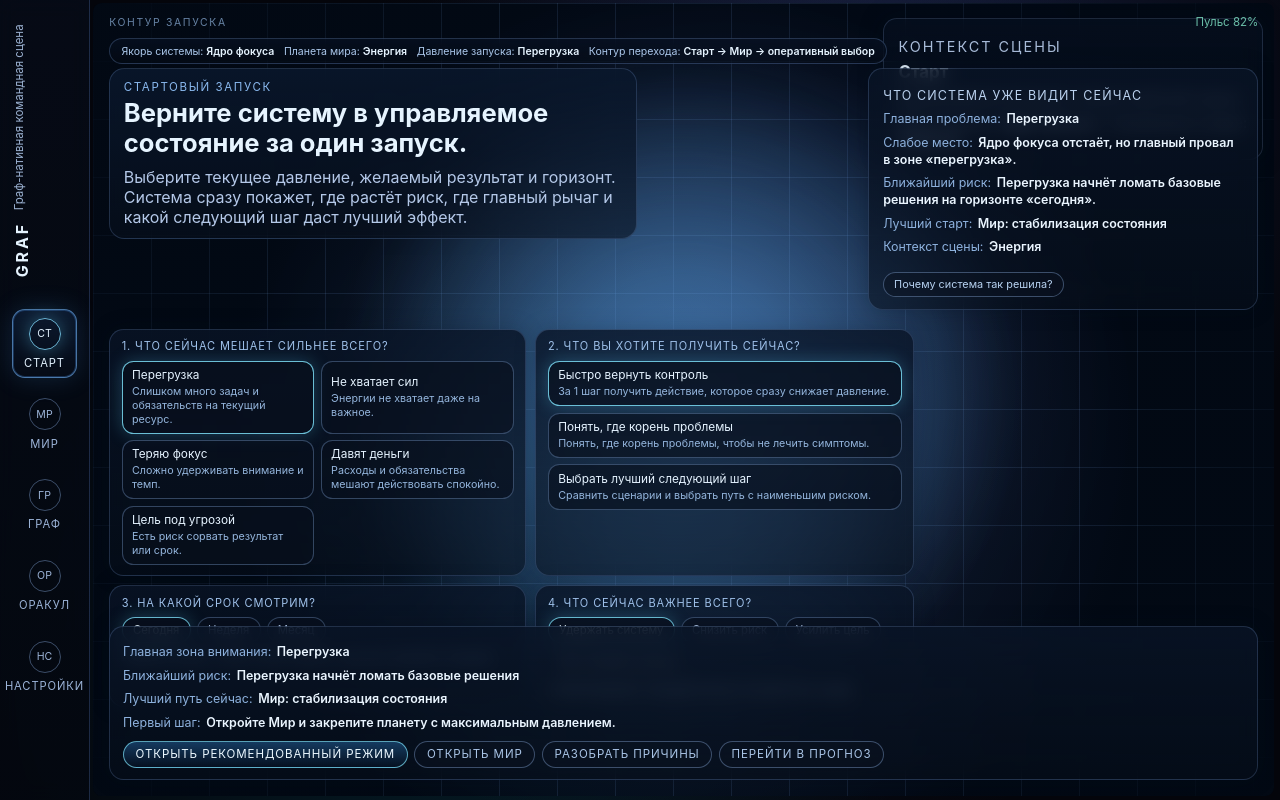
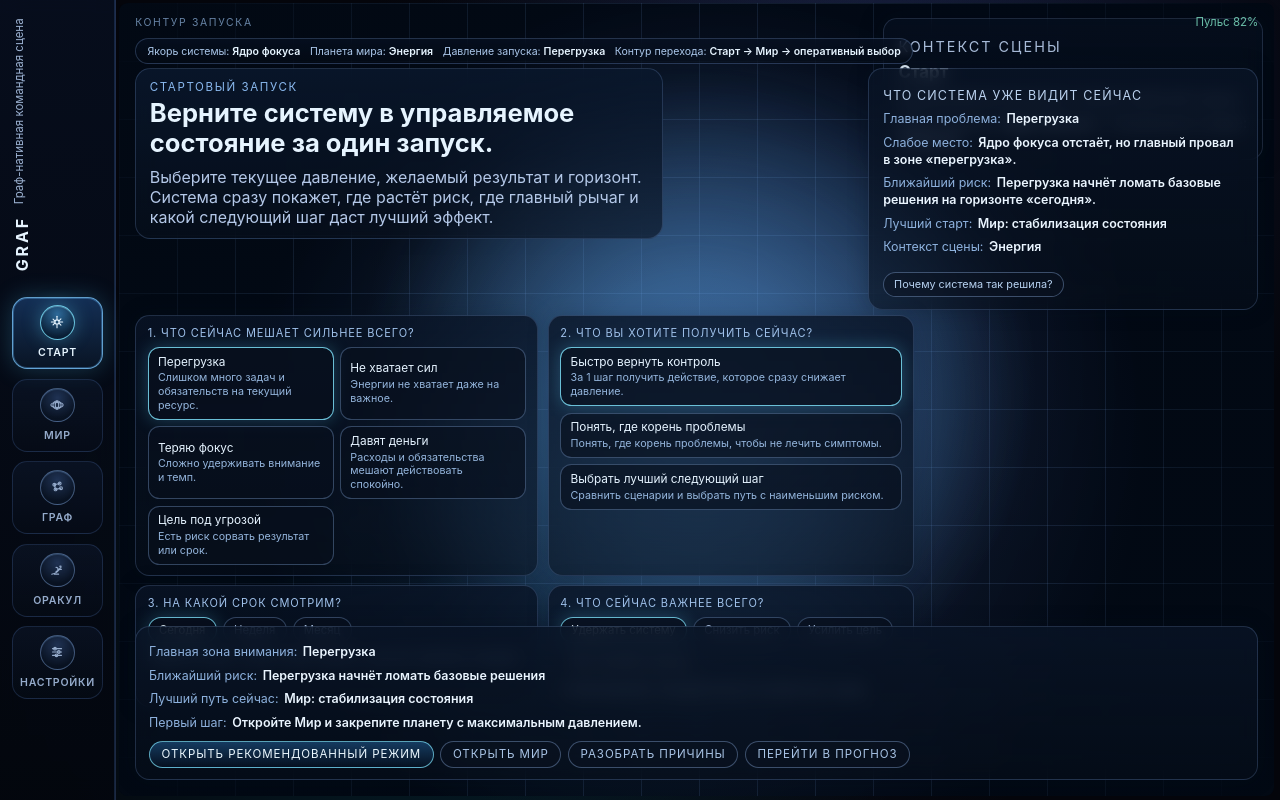
Before and after one commit to viktortown-ui/graf, a React (Vite) app: page / in a window 1280 px wide. Built offline with nearby package versions, Linux system fonts and the light colour scheme.

Commit message:
Refine left rail with semantic icons and mode persistence

```diff
--- a/src/app/shell/LeftRail.tsx
+++ b/src/app/shell/LeftRail.tsx
@@ -24,9 +24,9 @@ export const LeftRail = ({ activeMode, onSelectMode }: LeftRailProps) => (
             type="button"
             onClick={() => onSelectMode(mode.id)}
             className={cn('mode-rail-button', active && 'active')}
-            aria-pressed={active}
+            aria-current={active ? 'page' : undefined}
           >
-            <ModeGlyph mode={mode.id} short={mode.short} active={active} />
+            <ModeGlyph mode={mode.id} active={active} />
             <span>{mode.label}</span>
           </button>
         );
--- a/src/app/state/useModeState.ts
+++ b/src/app/state/useModeState.ts
@@ -1,8 +1,29 @@
 import { useMemo, useState } from 'react';
 import { DEFAULT_MODE, MODES, type AppMode } from '../../entities/system/modes';
 
+const MODE_STORAGE_KEY = 'graf.active-mode';
+
+const isAppMode = (value: string): value is AppMode => MODES.some((mode) => mode.id === value);
+
+const readStoredMode = (): AppMode => {
+  if (typeof window === 'undefined') {
+    return DEFAULT_MODE;
+  }
+
+  const storedMode = window.localStorage.getItem(MODE_STORAGE_KEY);
+
+  return storedMode && isAppMode(storedMode) ? storedMode : DEFAULT_MODE;
+};
+
 export const useModeState = () => {
-  const [activeMode, setActiveMode] = useState<AppMode>(DEFAULT_MODE);
+  const [activeMode, setActiveMode] = useState<AppMode>(readStoredMode);
+
+  const setMode = (nextMode: AppMode) => {
+    setActiveMode(nextMode);
+    if (typeof window !== 'undefined') {
+      window.localStorage.setItem(MODE_STORAGE_KEY, nextMode);
+    }
+  };
 
   const activeModeDefinition = useMemo(
     () => MODES.find((mode) => mode.id === activeMode) ?? MODES[0],
@@ -12,6 +33,6 @@ export const useModeState = () => {
   return {
     activeMode,
     activeModeDefinition,
-    setActiveMode,
+    setActiveMode: setMode,
   };
 };
--- a/src/entities/system/modes.ts
+++ b/src/entities/system/modes.ts
@@ -3,7 +3,6 @@ export type AppMode = 'start' | 'world' | 'graph' | 'oracle' | 'settings';
 export type ModeDefinition = {
   id: AppMode;
   label: string;
-  short: string;
   summary: string;
 };
 
@@ -11,31 +10,26 @@ export const MODES: ModeDefinition[] = [
   {
     id: 'start',
     label: 'Старт',
-    short: 'СТ',
     summary: 'Выравнивание контура и запуск рабочей сцены.',
   },
   {
     id: 'world',
     label: 'Мир',
-    short: 'МР',
     summary: 'Наблюдение за живыми сигналами системы и давлением зон.',
   },
   {
     id: 'graph',
     label: 'Граф',
-    short: 'ГР',
     summary: 'Разбор структуры связей, влияний и узловых рычагов.',
   },
   {
     id: 'oracle',
     label: 'Оракул',
-    short: 'ОР',
     summary: 'Прогноз сценариев и выбор следующего шага.',
   },
   {
     id: 'settings',
     label: 'Настройки',
-    short: 'НС',
     summary: 'Центр управления визуальной сценой, поведением и безопасностью данных.',
   },
 ];
--- a/src/shared/theme/global.css
+++ b/src/shared/theme/global.css
@@ -56,19 +56,20 @@ button {
 .app-shell {
   height: 100%;
   display: grid;
-  grid-template-columns: 90px minmax(0, 1fr);
+  grid-template-columns: 116px minmax(0, 1fr);
   background: radial-gradient(circle at 58% 45%, rgba(75, 110, 210, 0.14), transparent 60%);
 }
 
 .left-rail {
   border-right: 1px solid rgba(118, 164, 255, 0.22);
-  background: linear-gradient(180deg, rgba(7, 13, 26, 0.7), rgba(4, 8, 16, 0.86));
+  box-shadow: inset -1px 0 0 rgba(56, 97, 158, 0.3);
+  background: linear-gradient(180deg, rgba(8, 16, 33, 0.82), rgba(3, 7, 14, 0.94));
   font-size: calc(1rem * var(--ui-scale));
-  padding: var(--space-4) var(--space-2) var(--space-3);
+  padding: 1.15rem 0.72rem 0.92rem;
   display: flex;
   flex-direction: column;
-  gap: var(--space-5);
-  backdrop-filter: blur(10px);
+  gap: 1.55rem;
+  backdrop-filter: blur(12px);
 }
 
 .brand-lockup {
@@ -94,48 +95,76 @@ button {
 .mode-rail-nav {
   display: flex;
   flex-direction: column;
-  gap: var(--space-2);
+  gap: 0.62rem;
 }
 
 .mode-rail-button {
-  border: 1px solid transparent;
-  border-radius: 0.8rem;
-  background: transparent;
-  padding: 0.45rem;
+  border: 1px solid rgba(94, 134, 204, 0.22);
+  border-radius: 0.95rem;
+  background: linear-gradient(180deg, rgba(17, 30, 54, 0.42), rgba(8, 15, 28, 0.36));
+  padding: 0.48rem 0.32rem 0.54rem;
   display: flex;
   flex-direction: column;
-  gap: 0.4rem;
+  gap: 0.42rem;
   align-items: center;
   cursor: pointer;
-  color: #9cb4d8;
+  color: #95abcb;
+  transition: border-color 140ms ease, background-color 140ms ease, color 140ms ease, box-shadow 140ms ease, transform 140ms ease;
+}
+
+.mode-rail-button:hover {
+  border-color: rgba(117, 174, 252, 0.48);
+  color: #bfd6f4;
+  background: linear-gradient(180deg, rgba(24, 44, 79, 0.62), rgba(10, 19, 36, 0.48));
+  box-shadow: 0 0 18px rgba(68, 127, 226, 0.12);
+  transform: translateY(-1px);
+}
+
+.mode-rail-button:focus-visible {
+  outline: none;
+  border-color: rgba(146, 233, 255, 0.72);
+  box-shadow: inset 0 0 0 1px rgba(115, 220, 255, 0.46), 0 0 0 2px rgba(61, 123, 201, 0.32), 0 0 20px rgba(88, 204, 255, 0.24);
 }
 
 .mode-rail-button.active {
-  border-color: rgba(118, 185, 255, 0.6);
-  box-shadow: inset 0 0 0 1px rgba(61, 120, 194, 0.35), 0 0 26px rgba(88, 172, 255, 0.16);
-  background: linear-gradient(180deg, rgba(28, 58, 101, 0.35), rgba(10, 20, 35, 0.24));
-  color: #e3f2ff;
+  border-color: rgba(126, 202, 255, 0.76);
+  box-shadow: inset 0 0 0 1px rgba(99, 183, 255, 0.32), 0 0 24px rgba(83, 199, 255, 0.24);
+  background: linear-gradient(180deg, rgba(30, 70, 124, 0.62), rgba(12, 28, 49, 0.58));
+  color: #e7f5ff;
 }
 
 .mode-rail-button span:last-child {
-  font-size: 0.7rem;
-  letter-spacing: 0.08em;
+  font-size: 0.66rem;
+  letter-spacing: 0.07em;
   text-transform: uppercase;
+  font-weight: 560;
 }
 
 .mode-glyph {
-  width: 2rem;
-  height: 2rem;
+  width: 2.16rem;
+  height: 2.16rem;
   border-radius: 999px;
-  border: 1px solid rgba(137, 171, 225, 0.42);
+  border: 1px solid rgba(138, 179, 235, 0.42);
   display: grid;
   place-items: center;
-  font-size: 0.66rem;
+  background: radial-gradient(circle at 50% 28%, rgba(76, 116, 184, 0.35), rgba(10, 21, 38, 0.6) 72%);
+  box-shadow: inset 0 1px 0 rgba(147, 198, 255, 0.18);
+}
+
+.mode-glyph svg {
+  width: 1rem;
+  height: 1rem;
+  stroke: currentColor;
+  fill: none;
+  stroke-width: 1.65;
+  stroke-linecap: round;
+  stroke-linejoin: round;
 }
 
 .mode-glyph.active {
-  border-color: rgba(130, 220, 255, 0.8);
-  box-shadow: 0 0 18px rgba(96, 216, 255, 0.35);
+  border-color: rgba(124, 228, 255, 0.82);
+  background: radial-gradient(circle at 50% 25%, rgba(82, 189, 255, 0.44), rgba(9, 30, 52, 0.82) 75%);
+  box-shadow: inset 0 1px 0 rgba(178, 234, 255, 0.34), 0 0 18px rgba(96, 216, 255, 0.34);
 }
 
 .scene-stage {
--- a/src/shared/ui/ModeGlyph.tsx
+++ b/src/shared/ui/ModeGlyph.tsx
@@ -1,13 +1,67 @@
+import type { ReactNode } from 'react';
 import type { AppMode } from '../../entities/system/modes';
 
 type ModeGlyphProps = {
   mode: AppMode;
-  short: string;
   active?: boolean;
 };
 
-export const ModeGlyph = ({ mode, short, active = false }: ModeGlyphProps) => (
-  <span className={active ? 'mode-glyph active' : 'mode-glyph'} data-mode={mode}>
-    {short}
+const iconByMode: Record<AppMode, ReactNode> = {
+  start: (
+    <svg viewBox="0 0 24 24" aria-hidden="true">
+      <path d="M12 3.5v4.2" />
+      <path d="M12 16.3v4.2" />
+      <path d="M6.1 7.8 9 10.7" />
+      <path d="m15 13.7 2.9 2.9" />
+      <path d="M3.5 12h4.2" />
+      <path d="M16.3 12h4.2" />
+      <path d="m6.1 16.2 2.9-2.9" />
+      <path d="m15 10.3 2.9-2.9" />
+      <circle cx="12" cy="12" r="3.2" />
+    </svg>
+  ),
+  world: (
+    <svg viewBox="0 0 24 24" aria-hidden="true">
+      <circle cx="12" cy="12" r="6.1" />
+      <ellipse cx="12" cy="12" rx="9.2" ry="3.8" />
+      <path d="M12 5.9a8.4 8.4 0 0 1 0 12.2" />
+      <path d="M12 5.9a8.4 8.4 0 0 0 0 12.2" />
+    </svg>
+  ),
+  graph: (
+    <svg viewBox="0 0 24 24" aria-hidden="true">
+      <path d="M8 8.6 16 6.8" />
+      <path d="m8 8.6 1.8 7" />
+      <path d="m9.8 15.6 8.2-1.8" />
+      <circle cx="8" cy="8.6" r="2.1" />
+      <circle cx="16" cy="6.8" r="2.1" />
+      <circle cx="9.8" cy="15.6" r="2.1" />
+      <circle cx="18" cy="13.8" r="2.1" />
+    </svg>
+  ),
+  oracle: (
+    <svg viewBox="0 0 24 24" aria-hidden="true">
+      <path d="M4 18.4c2.6-.4 5.4-1.4 7.8-3.2 2.4-1.8 4.2-4 5.2-6.6" />
+      <path d="m15.8 6.4 2.2-.3-.2 2.3" />
+      <path d="M10.6 8.1a3 3 0 1 1 0 6" />
+      <path d="M13.6 11.1h4.9" />
+      <path d="M8.2 18.2h6.2" />
+    </svg>
+  ),
+  settings: (
+    <svg viewBox="0 0 24 24" aria-hidden="true">
+      <path d="M5.2 7h13.6" />
+      <circle cx="9" cy="7" r="2" />
+      <path d="M5.2 12h13.6" />
+      <circle cx="14.7" cy="12" r="2" />
+      <path d="M5.2 17h13.6" />
+      <circle cx="11.2" cy="17" r="2" />
+    </svg>
+  ),
+};
+
+export const ModeGlyph = ({ mode, active = false }: ModeGlyphProps) => (
+  <span className={active ? 'mode-glyph active' : 'mode-glyph'} data-mode={mode} aria-hidden="true">
+    {iconByMode[mode]}
   </span>
 );
```
